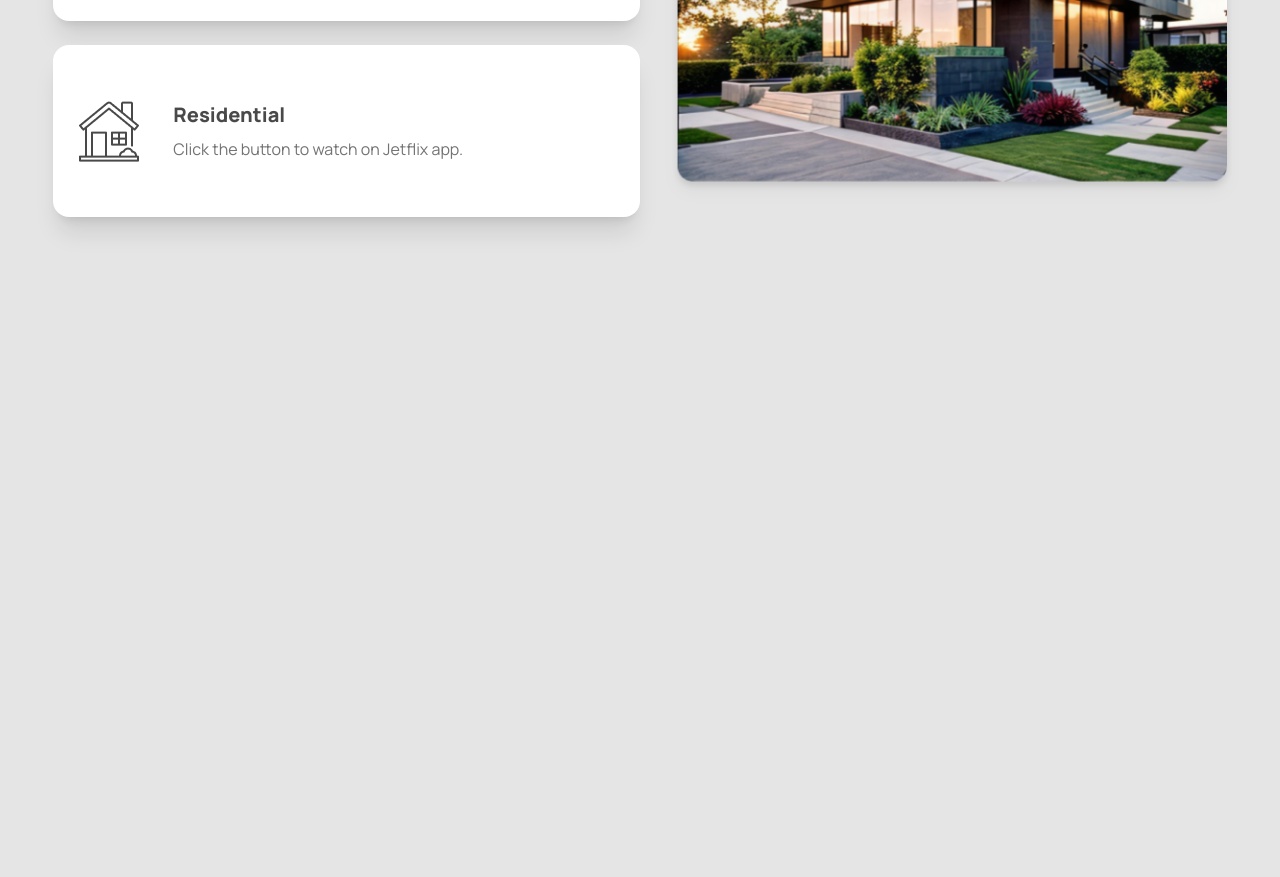
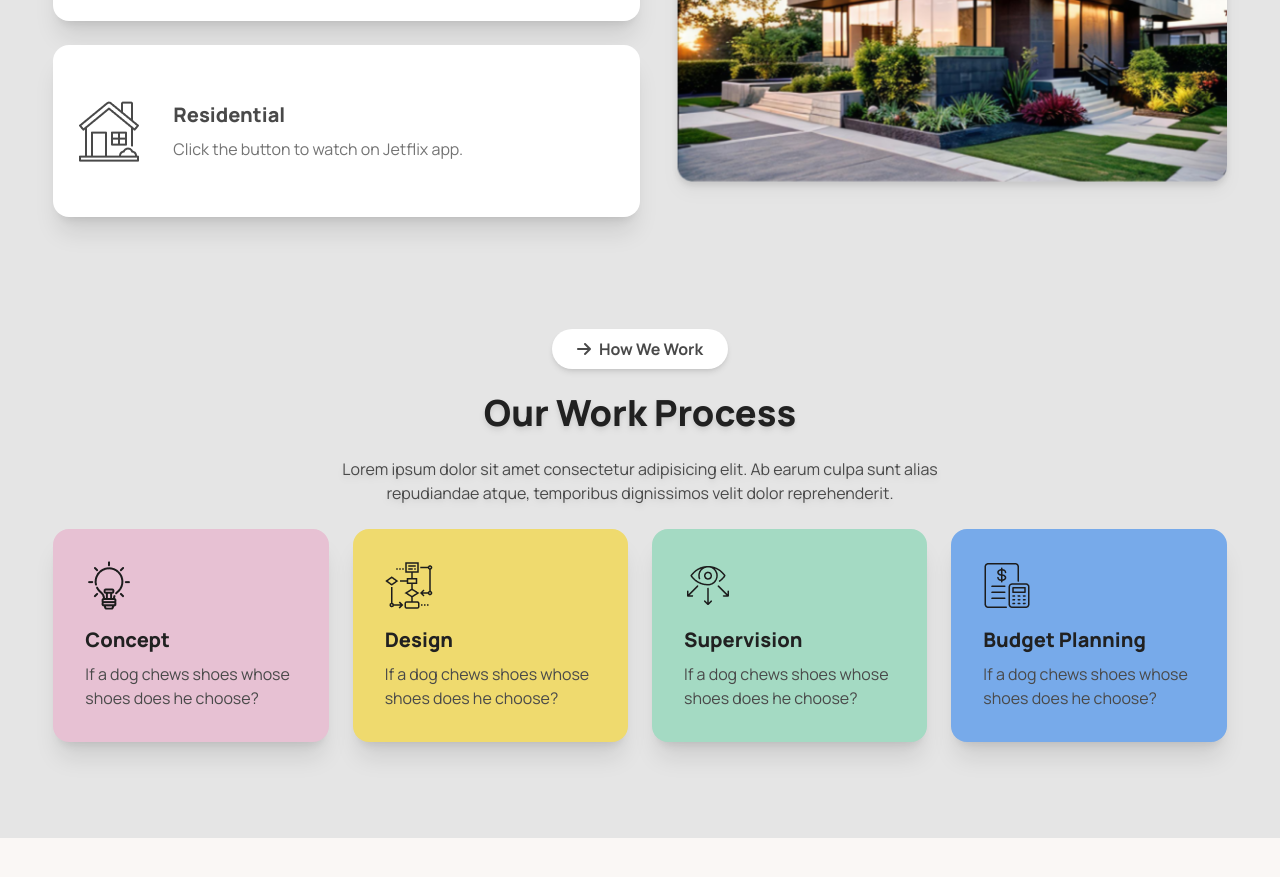
Before and after one commit to Abrar9410/Assignment-03, a plain HTML site: page index.html in a window 1280 px wide. Shown: the part 1361-2238 px from the top of the page. After the commit the page ends 2199 px from the top, so only its background shows below. Drawn offline with nearby package versions, Linux system fonts and the light colour scheme.

Commit message:
Our Work Process section done

```diff
--- a/index.html
+++ b/index.html
@@ -106,7 +106,7 @@
     </header>
     <main>
         <!-- About Us -->
-        <section class="bg-neutral-200 py-4 h-[5000px]">
+        <section class="bg-neutral-200 py-4">
             <div class="hidden lg:contents"><img class="lg:ml-2 xl:ml-4 2xl:ml-10 pb-4" src="./assets/Vector.png" alt=""></div>
             <div class="w-11/12 mx-auto flex flex-col lg:flex-row lg:justify-between lg:items-center gap-9">
                 <div class="lg:max-w-[50%]">
@@ -144,6 +144,64 @@
                 </div>
             </div>
         </section>
+
+        <!-- Our Work Process -->
+        <section class="bg-neutral-200 py-8 md:py-20 lg:py-24">
+            <div class="bg-white rounded-3xl w-44 mx-auto py-2 shadow-md text-para1 flex justify-center items-center space-x-2">
+                <i class="fa-solid fa-arrow-right"></i>
+                <p class="text-base font-bold">How We Work</p>
+            </div>
+            <div class="text-center mx-auto w-11/12 md:w-[678px] my-4 lg:my-6 space-y-6">
+                <h2 class="text-primary text-4xl drop-shadow-md font-black">Our Work Process</h2>
+                <p class="text-para1 drop-shadow-md">Lorem ipsum dolor sit amet consectetur adipisicing elit. Ab earum culpa sunt alias repudiandae atque, temporibus dignissimos velit dolor reprehenderit.</p>
+            </div>
+            <div class="w-11/12 mx-auto grid grid-cols-1 md:grid-cols-2 lg:grid-cols-4 gap-6">
+                <div class="card bg-[#E7C1D3] shadow-xl">
+                    <div class="pl-8 pt-8">
+                        <img
+                          src="./assets/concept.png"
+                          alt=""/>
+                    </div>
+                    <div class="px-8 pt-4 pb-8 space-y-2">
+                        <h2 class="card-title text-primary font-extrabold">Concept</h2>
+                        <p class="text-para1">If a dog chews shoes whose shoes does he choose?</p>
+                    </div>
+                </div>
+                <div class="card bg-[#EFDA6E] shadow-xl">
+                    <div class="pl-8 pt-8">
+                        <img
+                          src="./assets/flow-chart.png"
+                          alt=""/>
+                    </div>
+                    <div class="px-8 pt-4 pb-8 space-y-2">
+                        <h2 class="card-title text-primary font-extrabold">Design</h2>
+                        <p class="text-para1">If a dog chews shoes whose shoes does he choose?</p>
+                    </div>
+                </div>
+                <div class="card bg-[#A4DAC3] shadow-xl">
+                    <div class="pl-8 pt-8">
+                        <img
+                          src="./assets/vision.png"
+                          alt=""/>
+                    </div>
+                    <div class="px-8 pt-4 pb-8 space-y-2">
+                        <h2 class="card-title text-primary font-extrabold">Supervision</h2>
+                        <p class="text-para1">If a dog chews shoes whose shoes does he choose?</p>
+                    </div>
+                </div>
+                <div class="card bg-[#77AAEA] shadow-xl">
+                    <div class="pl-8 pt-8">
+                        <img
+                          src="./assets/budget-planning.png"
+                          alt=""/>
+                    </div>
+                    <div class="px-8 pt-4 pb-8 space-y-2">
+                        <h2 class="card-title text-primary font-extrabold">Budget Planning</h2>
+                        <p class="text-para1">If a dog chews shoes whose shoes does he choose?</p>
+                    </div>
+                </div>
+            </div>
+        </section>
     </main>
     <footer>
 
```
